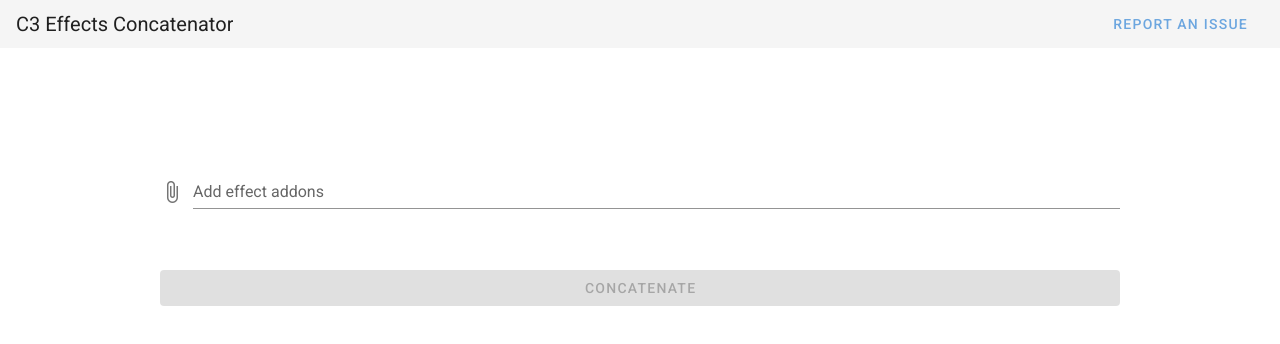
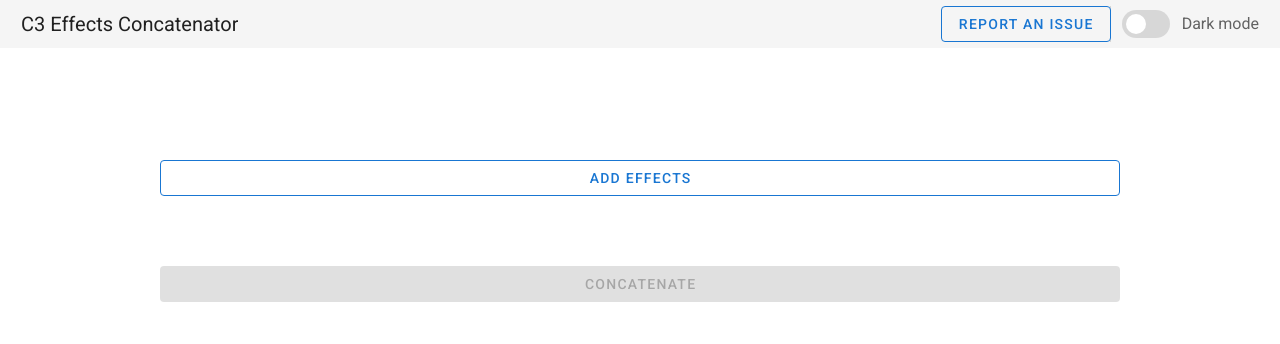
Before and after one commit to ConstructFund/c3-effects-concat, a Vue app: page / in a window 1280 px wide. Shown: the top 344 px of the page. Built offline with nearby package versions, Linux system fonts and the light colour scheme.

Commit message:
added dark mode, error handling and new file input

```diff
--- a/src/App.vue
+++ b/src/App.vue
@@ -1,20 +1,49 @@
 <template>
   <v-app>
     <v-app-bar absolute dense flat>
+      <v-layout row justify-center align-center style="margin: 0px 5px">
         <v-toolbar-title>C3 Effects Concatenator</v-toolbar-title>
         <v-spacer></v-spacer>
-      <v-btn color="primary" @click="onIssue" plain>Report an issue</v-btn>
+        <v-btn color="primary" @click="onIssue" outlined>Report an issue</v-btn>
+        <v-divider vertical style="margin-right: 15px"></v-divider>
+        <v-switch
+          style="align-self: center"
+          v-model="dark"
+          inset
+          hide-details
+          label="Dark mode"
+        ></v-switch>
+      </v-layout>
     </v-app-bar>
     <v-main>
       <!-- file upload button -->
       <v-layout column wrap style="margin: 10em">
-        <v-file-input
+        <!-- <v-file-input
           multiple
           chips
-          label="Add effect addons"
+          v-model="files"
+          label="Add effects"
           @change="onFileChange"
           ref="fileInput"
-        ></v-file-input>
+        ></v-file-input> -->
+        <v-btn
+          style="margin-bottom: 30px"
+          color="primary"
+          outlined
+          :loading="isSelecting"
+          @click="handleFileImport"
+        >
+          Add effects
+        </v-btn>
+
+        <!-- Create a File Input that will be hidden but triggered with JavaScript -->
+        <input
+          ref="uploader"
+          class="d-none"
+          type="file"
+          multiple
+          @change="onFileChanged"
+        />
         <draggable v-model="addons" class="list-group" ghost-class="ghost">
           <transition-group>
             <v-layout
@@ -37,6 +66,32 @@
           Concatenate
         </v-btn>
       </v-layout>
+      <v-dialog v-model="dialog" persistent>
+        <v-card>
+          <v-card-title class="text-h5"> Something went wrong </v-card-title>
+          <v-card-text>
+            An error occurred while trying to concatenate the effects.
+            <v-expansion-panels v-model="panel" focusable multiple>
+              <v-expansion-panel>
+                <v-expansion-panel-header>Error</v-expansion-panel-header>
+                <v-expansion-panel-content style="padding-top: 20px">
+                  {{ error }}
+                </v-expansion-panel-content>
+              </v-expansion-panel>
+            </v-expansion-panels>
+          </v-card-text>
+          <v-card-actions>
+            <v-spacer></v-spacer>
+            <v-btn color="error" text @click="copyError">
+              Copy error data
+            </v-btn>
+            <v-btn color="primary" text @click="onIssue">
+              Report an issue
+            </v-btn>
+            <v-btn color="grey" text @click="dialog = false"> Close </v-btn>
+          </v-card-actions>
+        </v-card>
+      </v-dialog>
     </v-main>
   </v-app>
 </template>
@@ -52,7 +107,13 @@ export default {
   components: { draggable },
 
   data: () => ({
+    panel: [0],
+    error: "bite",
+    dialog: false,
+    dark: false,
+    isSelecting: false,
     addons: [],
+    files: [],
     processedEffects: {},
     commonUniforms: [
       "varying mediump vec2 vTex;",
@@ -99,7 +160,46 @@ export default {
       "uniform mediump float devicePixelRatio;",
     ],
   }),
+  mounted() {
+    // auto select dark mode based on user preference
+    if (localStorage.getItem("dark") === "true") {
+      this.dark = true;
+    } else {
+      // user browser setting
+      if (window.matchMedia("(prefers-color-scheme: dark)").matches) {
+        this.dark = true;
+      }
+    }
+  },
+  watch: {
+    dark() {
+      this.$vuetify.theme.dark = this.dark;
+    },
+  },
   methods: {
+    copyError() {
+      navigator.clipboard.writeText(this.error);
+    },
+    handleFileImport() {
+      this.isSelecting = true;
+
+      // After obtaining the focus when closing the FilePicker, return the button state to normal
+      window.addEventListener(
+        "focus",
+        () => {
+          this.isSelecting = false;
+        },
+        { once: true }
+      );
+
+      // Trigger click on the FileInput
+      this.$refs.uploader.click();
+    },
+    onFileChanged(e) {
+      this.files = [...e.target.files];
+      this.onFileChange(this.files);
+      // Do whatever you need with the file, liek reading it with FileReader
+    },
     remove(id) {
       this.addons = this.addons.filter((addon) => addon.id !== id);
     },
@@ -109,6 +209,7 @@ export default {
       );
     },
     onFileChange(files) {
+      this.error = "";
       Promise.all(
         files.map((file) => {
           let zip = new JSZip();
@@ -179,25 +280,24 @@ export default {
                 } else {
                   this.addons.push(addon);
                 }
+              } else {
+                this.error += "Invalid effect addon file: " + file.name + "\n";
+                this.dialog = true;
               }
             })
             .catch((err) => {
               console.log(err);
             });
-          //clear file input
-          // console.log(this.$refs.fileInput);
-          // this.$refs.fileInput.value();
         })
       ).then(() => {
-        //clear file input
-        // console.log(this.$refs.fileInput);
-        // this.$refs.fileInput.value();
+        this.files = [];
         this.addons.forEach((addon) => {
           this.processEffect(addon);
         });
       });
     },
     onGenerate() {
+      try {
         let zip = new JSZip();
         // create effect.fx, addon.json and lang/en-US.json
         zip.file(
@@ -218,6 +318,11 @@ export default {
         zip.generateAsync({ type: "blob" }).then((blob) => {
           saveAs(blob, addonJson.id + ".c3Addon");
         });
+      } catch (err) {
+        console.error(err);
+        this.error = err;
+        this.dialog = true;
+      }
     },
     processEffect(addon) {
       let id = addon.id;
@@ -592,7 +697,7 @@ body {
   width: 100%;
   margin: 0;
   padding: 0;
-  overflow: hidden;
+  overflow: hidden !important;
 }
 
 .list-group {
@@ -618,15 +723,14 @@ body {
 
 .ghost {
   opacity: 0.5;
-  background: #c8ebfb;
+  background: rgba(150, 150, 150, 0.5);
 }
 .list-group-item {
   position: relative;
   display: block;
   padding: 0.75rem 1.25rem;
   margin-bottom: -1px;
-  background-color: #fff;
-  border: 1px solid rgba(0, 0, 0, 0.125);
+  border: 1px solid rgba(150, 150, 150, 0.5);
 }
 
 .list-group-item:first-child {
```
Lines whose indentation alone changed are shown as unchanged.
